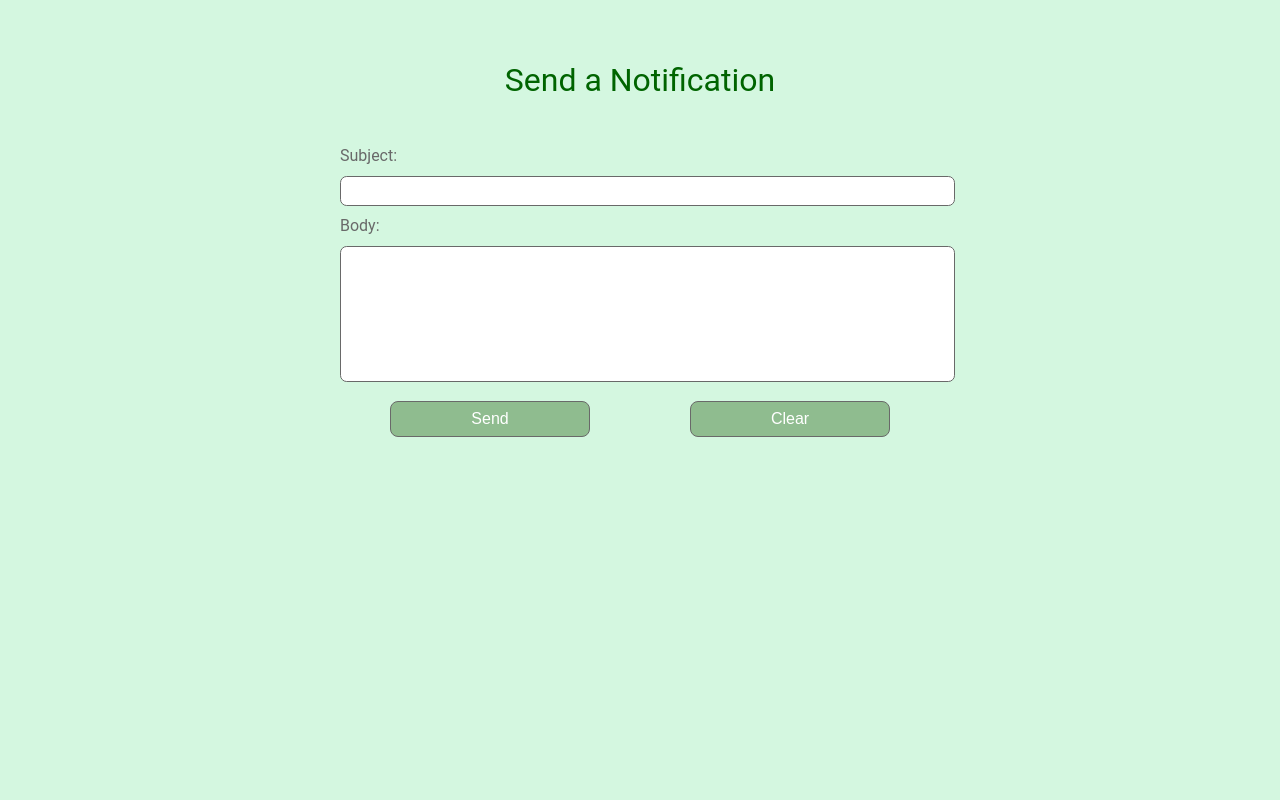
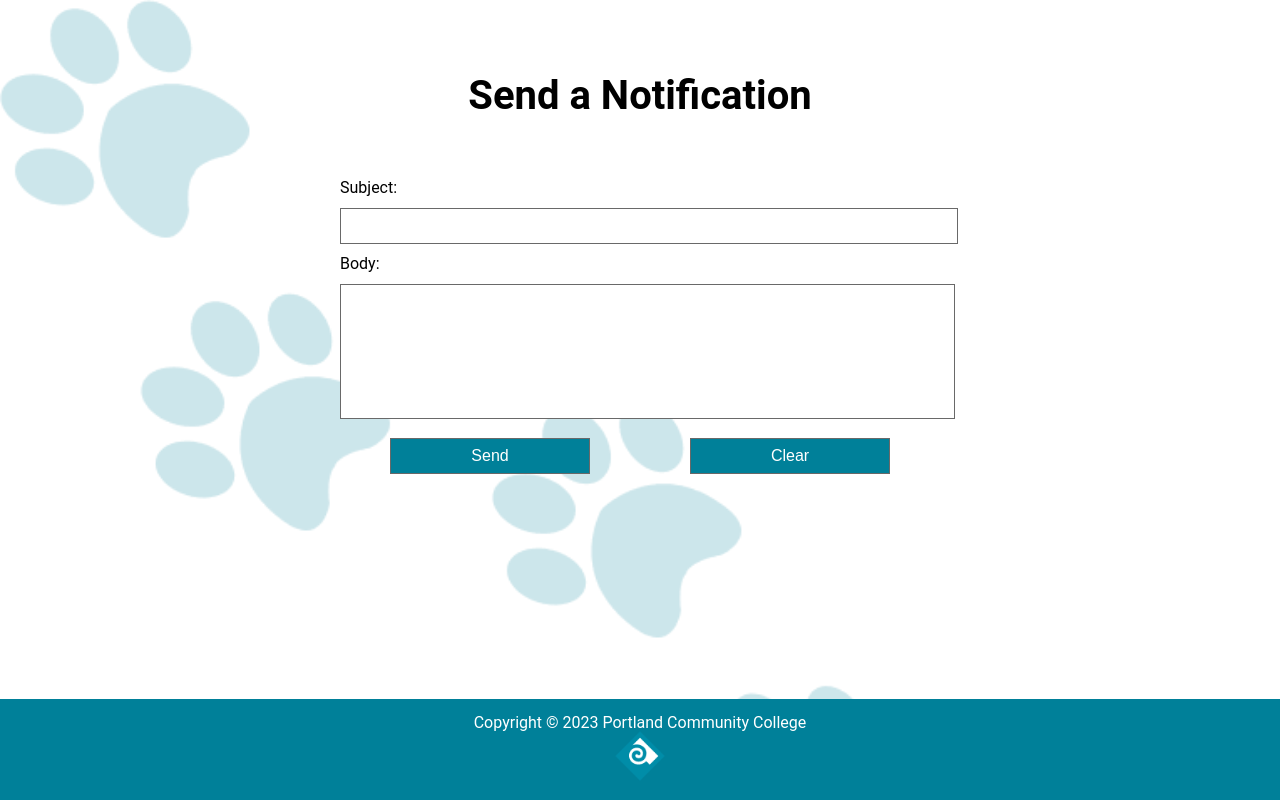
Before and after one commit to kylemiller13/FoodPantry, a PHP site: page /send_notification.html in a window 1280 px wide. Run offline with PHP 8.4, Linux system fonts and the light colour scheme.

Commit message:
deleted unnecessary files, add style to fit PCC theme, add pictures

```diff
--- a/UI/css/style.css
+++ b/UI/css/style.css
@@ -25,7 +25,7 @@ time, mark, audio, video {
 }
 /* HTML5 display-role reset for older browsers */
 article, aside, details, figcaption, figure,
-footer, header, hgroup, menu, nav, section {
+/* footer*/ header, hgroup, menu, nav, section {
     display: block;
 }
 body {
@@ -55,30 +55,47 @@ div, article, aside, details, figcaption, figure, footer, header, hgroup, menu,
 =========================================================================*/
 
 body {
-    background-color: 	rgb(212, 247, 224);
+    /* background-color: 	rgb(212, 247, 224); */
+    /* background-color: rgb(213,213,213); */
     font-family: 'Roboto', sans-serif;
+    background-image: url('../images/pawprints-teal.png');
+    background-size: cover;
+    background-repeat: no-repeat;
 }
 
 main {
     max-width: 1000px;
     margin: 0 auto;
-    background-color: rgb(212, 247, 224);
-    color: dimgrey;
+    /* background-color: rgb(212, 247, 224); */
+    /* background-color: rgb(213,213,213); */
+    /* color: dimgrey; */
+    color: black;
     display: block;
     padding: 1em 2em 1em 2em;
 }
 
 h1 {
-    font-size: 2em;
+    /* font-size: 2em; */
     text-align: center;
     margin: 1.5em;
-    color: darkgreen;
+    /* color: darkgreen; */
+    color: black;
+
+
+    /* add bold*/
+    font-size: 2.5em;
+    font-weight: bold;
 }
 
 h2 {
-    font-size: 1.5em;
+    /* font-size: 1.5em; */
     text-align: center;
     margin: 1.3em;
+
+
+    /* add bold*/
+    font-size: 1.8em;
+    font-weight: bold;
 }
 
 p {
@@ -109,10 +126,11 @@ input, label {
 
 input, textarea {
     width: 100%;
-    border-radius: .5em;
+    /* border-radius: .5em; */
     border: 1px solid dimgrey;
     padding: .5em .5em;
     resize: none;
+    font-size: 1em;
 }
 
 p {
@@ -125,13 +143,17 @@ p {
     margin: 1em auto;
     display: block;
     max-width: 200px;
-    background-color: darkseagreen;
+    background-color: rgb(0,128,153);
     color: white;
     font-size: 1em;
 }
 
+.button:hover {
+    background-color: rgb(0, 96, 115);
+}
+
 .date_button {
-     padding: .5em 1.5em;
+    padding: .5em 1.5em;
     text-align: center;
     margin: 1em auto;
     display: block;
@@ -140,7 +162,7 @@ p {
 }
 
 .button:active {
-    color: darkseagreen;
+    color: rgb(0,128,153);
     background-color: cornsilk;
 }
 
@@ -278,3 +300,13 @@ th:last-child {
 .log_search input {
     max-width: 200px;
 }
+
+footer {
+    background-color: rgb(0, 128, 153);
+    color: white !important;
+    text-align: center;
+    padding: 1em;
+    position: absolute;
+    bottom: 0;
+    width: 100%;
+}
--- a/UI/send_notification.html
+++ b/UI/send_notification.html
@@ -23,6 +23,10 @@
             </div>
         </form>
     </main>
+    <footer>
+        <h3>Copyright &copy; 2023 Portland Community College </h3>
+        <img src="./images/favicon.ico" alt="PCC Logo" width="50" height="50">
+    </footer>
     <script>
          // Add an event listener to the "Clear" button
         const clearButton = document.querySelector('.button[value="Clear"]');
@@ -66,6 +70,7 @@
             xhr.send(formData);
         }
     </script>
+
 </body>
 
 
```
Also changed, not shown: Food_Pantry_Project/frontend/views/login.html (deleted, +0 -29 lines), Food_Pantry_Project/frontend/views/register.html (deleted, +0 -31 lines), UI/images/favicon.ico (added), UI/images/pawprints-teal.png (added).
